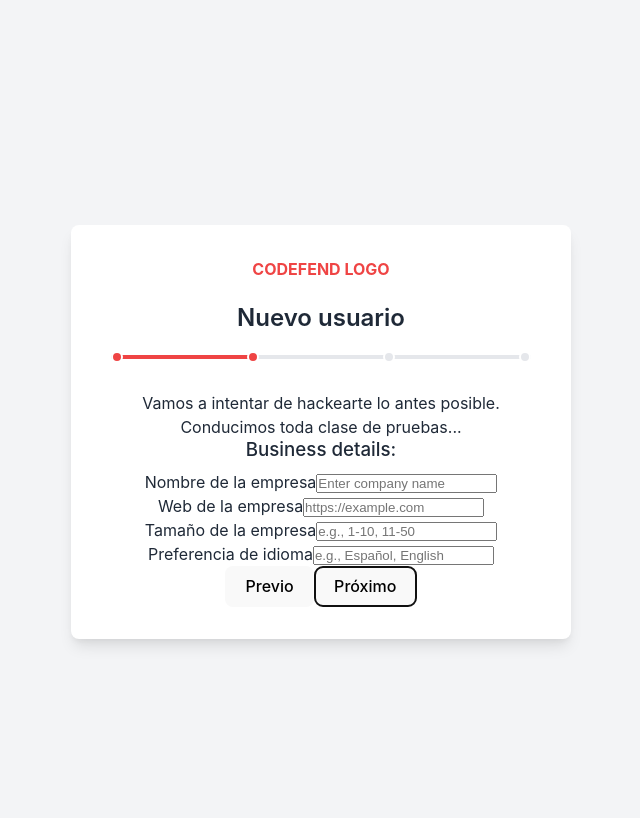
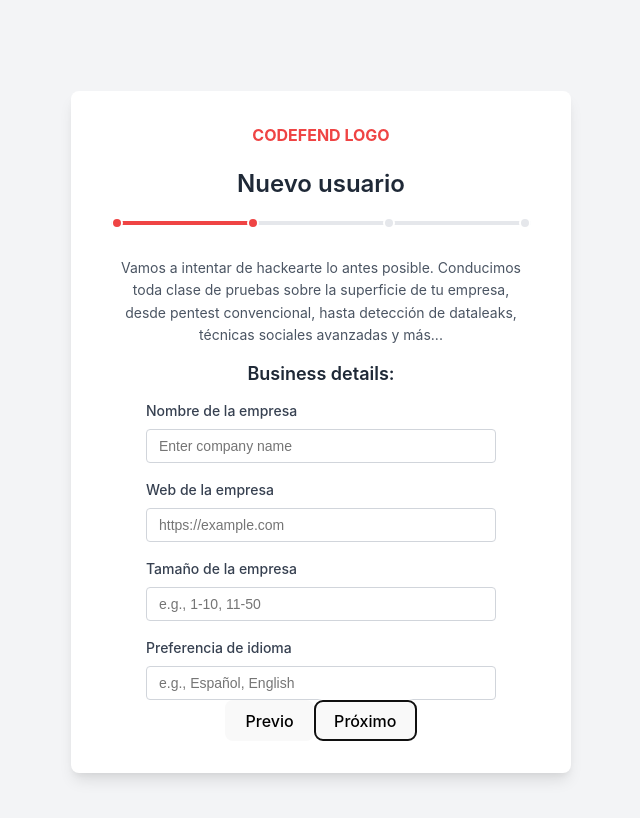
Before and after one commit to nicogomez94/codefend-app, a React (Vite) app: page /onboarding in a window 1280 px wide. Both pictures are taken after a click on the button "Próximo". Shown: the top 818 px of the page, without its empty margins (319-959 px from the left). Built offline with nearby package versions, Linux system fonts and the light colour scheme.

Commit message:
rediseño onboarding

```diff
--- a/src/components/onboarding/BusinessDetailsStep.tsx
+++ b/src/components/onboarding/BusinessDetailsStep.tsx
@@ -1,65 +1,61 @@
 import React from 'react';
-import { Input } from '../common';
-import type { OnboardingFormData } from '../../store/onboardingStore'; // Importa el tipo
+import { InputField } from '../common';
+import { OnboardingFormData } from '../../store/onboardingStore';
+import './styles/_onboarding-steps.scss';
 
 interface BusinessDetailsStepProps {
-    // Usa el tipo importado aquí
-    formData: Partial<Pick<OnboardingFormData, 'companyName' | 'companyWebsite' | 'companySize' | 'languagePreference'>>;
-    // Actualiza el tipo del primer argumento 'field'
+  formData: OnboardingFormData;
   updateFormData: (field: keyof OnboardingFormData, value: string) => void;
 }
 
 const BusinessDetailsStep: React.FC<BusinessDetailsStepProps> = ({ formData, updateFormData }) => {
+  return (
+    <div className="onboarding-step">
+      <p className="onboarding-step__description">
+        Vamos a intentar de hackearte lo antes posible. Conducimos toda clase de pruebas sobre la superficie de tu empresa, desde pentest convencional, hasta detección de dataleaks, técnicas sociales avanzadas y más...
+      </p>
+      <h2 className="onboarding-step__subtitle">Business details:</h2>
 
-  const handleChange = (e: React.ChangeEvent<HTMLInputElement | HTMLSelectElement>) => { // Añadir Select si usas uno
-    updateFormData(e.target.name as keyof OnboardingFormData, e.target.value);
-  };
-
-  return (
-    <form onSubmit={(e) => e.preventDefault()}>
-      <p className="text-sm text-gray-600 mb-4">
-        Vamos a intentar de hackearte lo antes posible. Conducimos toda clase de pruebas...
-      </p>
-      <h3 className="text-md font-semibold text-gray-700 mb-3">Business details:</h3>
-      <Input
+      <div className="onboarding-step__form">
+        <InputField
+          label="Nombre de la empresa"
           id="companyName"
-        name="companyName"
-        label="Nombre de la empresa"
+          value={formData.companyName ?? ''}
+          onChange={(e) => updateFormData('companyName', e.target.value)}
           placeholder="Enter company name"
-        value={formData.companyName || ''}
-        onChange={handleChange}
-        required
+          className="onboarding-input"
+          labelClassName="onboarding-label"
         />
-      <Input
+        <InputField
+          label="Web de la empresa"
           id="companyWebsite"
-        name="companyWebsite"
           type="url"
-        label="Web de la empresa"
+          value={formData.companyWebsite ?? ''}
+          onChange={(e) => updateFormData('companyWebsite', e.target.value)}
           placeholder="https://example.com"
-        value={formData.companyWebsite || ''}
-        onChange={handleChange}
-        required
+          className="onboarding-input"
+          labelClassName="onboarding-label"
         />
-      {/* Considerar usar un <select> para tamaño y preferencia */}
-      <Input
+        <InputField
+          label="Tamaño de la empresa"
           id="companySize"
-        name="companySize"
-        label="Tamaño de la empresa"
+          value={formData.companySize ?? ''}
+          onChange={(e) => updateFormData('companySize', e.target.value)}
           placeholder="e.g., 1-10, 11-50"
-        value={formData.companySize || ''}
-        onChange={handleChange}
-        required
+          className="onboarding-input"
+          labelClassName="onboarding-label"
         />
-      <Input
+        <InputField
+          label="Preferencia de idioma"
           id="languagePreference"
-        name="languagePreference"
-        label="Preferencia de idioma"
+          value={formData.languagePreference ?? ''}
+          onChange={(e) => updateFormData('languagePreference', e.target.value)}
           placeholder="e.g., Español, English"
-        value={formData.languagePreference || ''}
-        onChange={handleChange}
-        required
+          className="onboarding-input"
+          labelClassName="onboarding-label"
         />
-    </form>
+      </div>
+    </div>
   );
 };
 
--- a/src/components/onboarding/ConfirmEmailStep.tsx
+++ b/src/components/onboarding/ConfirmEmailStep.tsx
@@ -1,52 +1,50 @@
-import React, { useState } from 'react';
-import { Input } from '../common';
-import type { OnboardingFormData } from '../../store/onboardingStore';
+import React from 'react';
+import { InputField } from '../common';
+import { OnboardingFormData } from '../../store/onboardingStore';
+import './styles/_onboarding-steps.scss';
 
 interface ConfirmEmailStepProps {
-  formData: Partial<OnboardingFormData>;
+  formData: OnboardingFormData;
   updateFormData: (field: keyof OnboardingFormData, value: string) => void;
 }
 
 const ConfirmEmailStep: React.FC<ConfirmEmailStepProps> = ({ formData, updateFormData }) => {
-  const [verificationCode, setVerificationCode] = useState('');
 
   const handleChange = (e: React.ChangeEvent<HTMLInputElement>) => {
-    setVerificationCode(e.target.value);
     updateFormData('verificationCode', e.target.value);
   };
 
   return (
-    <div className="text-center">
-      <div className="mb-6">
-        <div className="w-24 h-24 rounded-full bg-red-100 mx-auto flex items-center justify-center">
-          <svg xmlns="http://www.w3.org/2000/svg" className="h-12 w-12 text-red-500" fill="none" viewBox="0 0 24 24" stroke="currentColor">
-            <path strokeLinecap="round" strokeLinejoin="round" strokeWidth={2} d="M3 8l7.89 5.26a2 2 0 002.22 0L21 8M5 19h14a2 2 0 002-2V7a2 2 0 00-2-2H5a2 2 0 00-2 2v10a2 2 0 002 2z" />
+    <div className="onboarding-step">
+      <div className="onboarding-step__icon-wrapper">
+        <div className="onboarding-step__icon-bg">
+          <svg xmlns="http://www.w3.org/2000/svg" className="onboarding-step__icon" fill="none" viewBox="0 0 24 24" stroke="currentColor">
+            <path strokeLinecap="round" strokeLinejoin="round" strokeWidth={1.5} d="M3 8l7.89 5.26a2 2 0 002.22 0L21 8M5 19h14a2 2 0 002-2V7a2 2 0 00-2-2H5a2 2 0 00-2 2v10a2 2 0 002 2z" />
           </svg>
         </div>
       </div>
 
-      <h3 className="text-lg font-semibold mb-3">Confirme su email</h3>
+      <h2 className="onboarding-step__subtitle">Confirme su email</h2>
 
-      <p className="text-sm text-gray-600 mb-6">
+      <p className="onboarding-step__description">
         Una vez que crees tu usuario, vamos a ayudarte con el alta de tu primer recurso,
         y realizaremos una serie de pruebas automatizadas empleando escanners automatizados e inteligencia artificial.
       </p>
 
-      <div className="mb-4">
-        <p className="text-sm text-gray-500 mb-2">
-          Por favor revise su bandeja de entrada, copie el código de verificación
-          y péguelo en el campo de abajo para confirmar su email. O haga clic en el enlace enviado.
-        </p>
+      <p className="onboarding-step__description onboarding-step__description--secondary">
+        Por favor revise su bandeja de entrada, copie el código de verificación
+        y péguelo en el campo de abajo para confirmar su email. O haga clic en el enlace enviado.
+      </p>
 
-        <Input
+      <div className="onboarding-step__form">
+        <InputField
+          label="Unique reference code"
           id="verificationCode"
-          name="verificationCode"
-          label="Unique reference code"
+          value={formData.verificationCode ?? ''}
+          onChange={handleChange}
           placeholder="Enter verification code"
-          value={verificationCode}
-          onChange={handleChange}
-          required
-          className="text-center"
+          className="onboarding-input"
+          labelClassName="onboarding-label"
         />
       </div>
     </div>
--- a/src/components/onboarding/styles/_onboarding-steps.scss
+++ b/src/components/onboarding/styles/_onboarding-steps.scss
@@ -2,33 +2,66 @@
 @use '../../../styles/mixins' as *;
 
 .onboarding-step {
-  text-align: center; // centrar texto descriptivo y subtitulo
+  text-align: center;
 
   &__description {
     font-size: $font-size-sm;
     color: $color-gray-600;
     line-height: 1.6;
-    margin-bottom: $spacing-6; // mas espacio despues de la descripcion
-    text-align: left; // alinear descripcion a la izquierda
+    margin-bottom: $spacing-4;
+    text-align: center; // centrar texto por defecto
+
+    &--secondary { // estilo para el segundo parrafo
+      color: $color-gray-500;
+      margin-bottom: $spacing-6;
+    }
   }
 
   &__subtitle {
-    font-size: $font-size-base; // tamaño normal
+    font-size: $font-size-lg; // un poco mas grande que el de business details
     font-weight: 600;
     color: $color-gray-800;
     margin-bottom: $spacing-4;
-    text-align: left; // alinear subtitulo a la izquierda
+    text-align: center;
   }
 
   &__form {
     display: flex;
     flex-direction: column;
-    gap: $spacing-4; // espacio entre campos del form
-    text-align: left; // asegurar que labels y inputs se alineen a la izquierda
+    gap: $spacing-4;
+    text-align: left;
+    max-width: 350px; // limitar ancho del input
+    margin-left: auto;
+    margin-right: auto;
   }
 
-  // estilos especificos para el phone input si usas el placeholder
-  // si usas una libreria, necesitaras estilizar sus clases especificas
+  &__error {
+    color: $color-danger;
+    font-size: $font-size-xs;
+    margin-top: $spacing-1;
+    text-align: left; // alinear a la izquierda
+  }
+
+  &__icon-wrapper {
+    margin-bottom: $spacing-6;
+  }
+
+  &__icon-bg {
+    width: 6rem; // 96px
+    height: 6rem;
+    border-radius: 50%;
+    background-color: rgba($color-primary, 0.1); // fondo rojo claro
+    margin-left: auto;
+    margin-right: auto;
+    @include flex(row, center, center);
+  }
+
+  &__icon {
+    width: 3rem; // 48px
+    height: 3rem;
+    color: $color-primary; // icono rojo
+  }
+
   .phone-input-container { // asumiendo un div contenedor para el phone input
      display: flex;
      gap: $spacing-2;
```
Also changed, not shown: src/components/onboarding/CreatePasswordStep.tsx (+32 -21 lines). Lines whose indentation alone changed are shown as unchanged.
